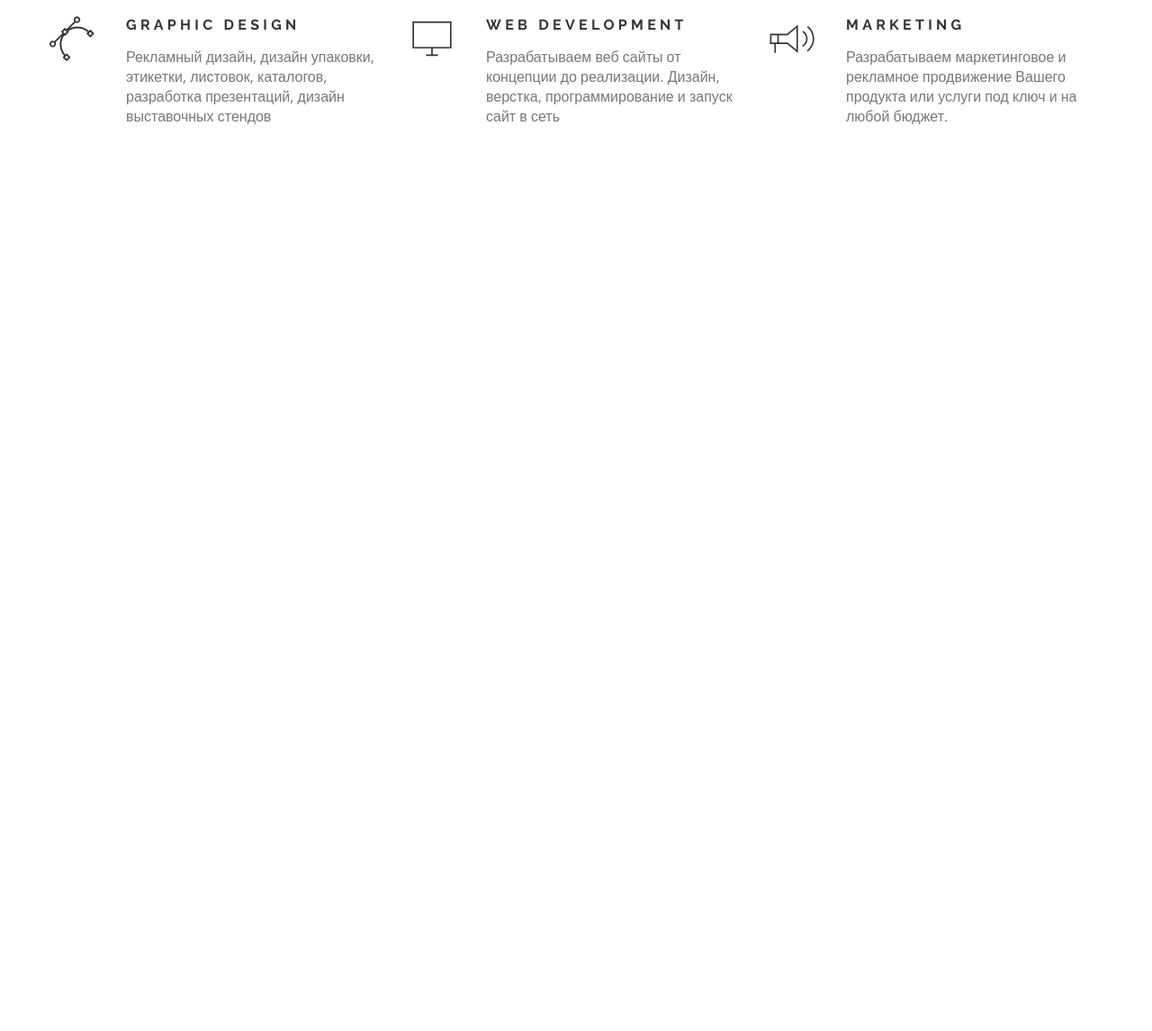
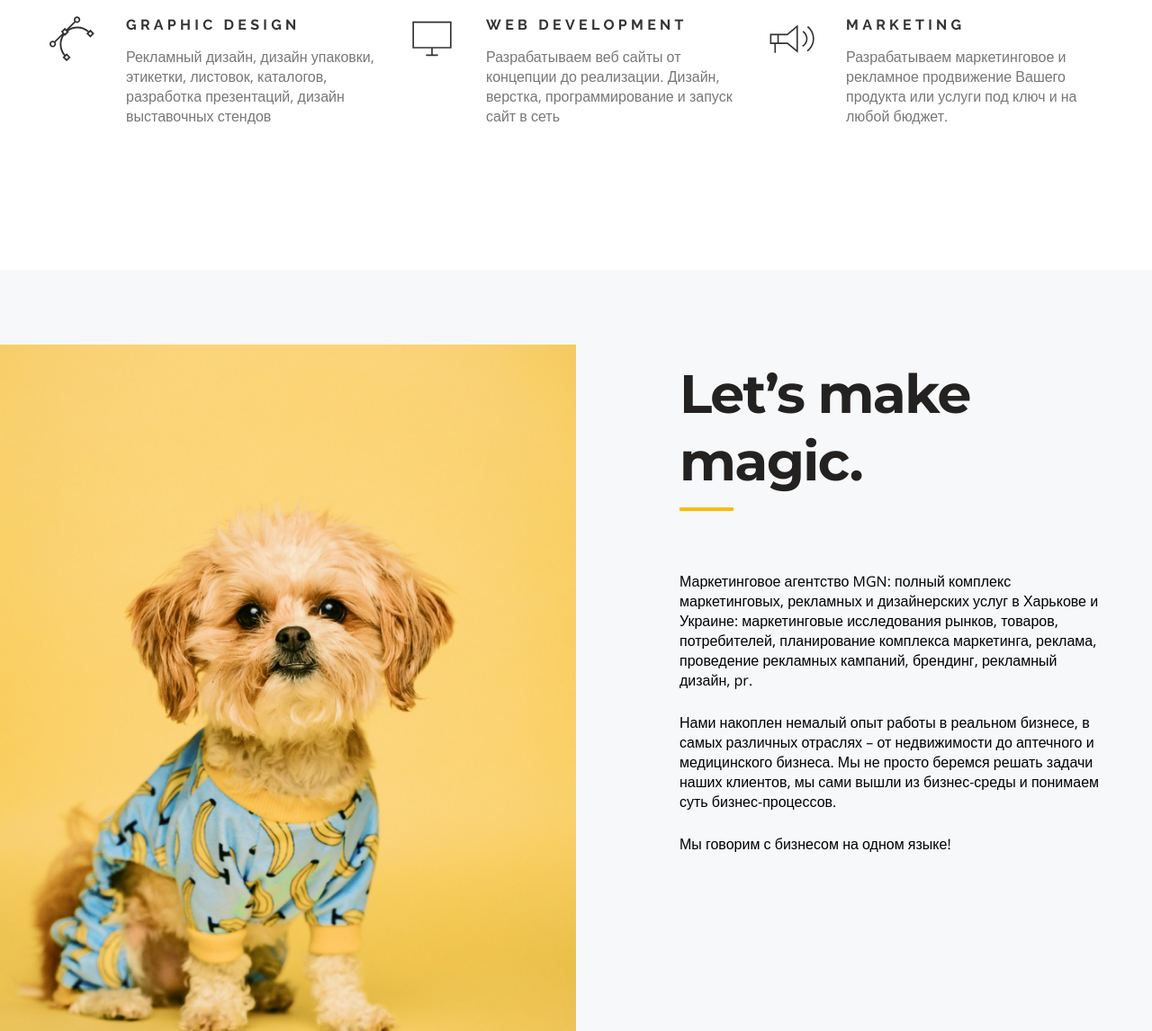
Before and after one commit to webdev-alexey/project_om, a plain HTML site: page index.html in a window 1280 px wide. Shown: the part 1868-3014 px from the top of the page at 90% size. Before the commit the page ends 2168 px from the top, so only its background shows below. Drawn offline with nearby package versions, Linux system fonts and the light colour scheme.

Commit message:
верстка magic + стилизация

```diff
--- a/css/style.css
+++ b/css/style.css
@@ -289,3 +289,25 @@ body {
 .expertise__item-text {
   color: #777;
 }
+
+.magic {
+  background-color: #f6f8fa;
+  background-image: url("../images/magic-bg.jpg");
+  background-repeat: no-repeat;
+  background-size: 50%;
+  background-position: left 82%;
+}
+
+.magic__inner {
+  max-width: 470px;
+  margin-left: auto;
+  padding: 100px 0 190px;
+}
+
+.magic__title {
+  margin-bottom: 67px;
+}
+
+.magic__text p {
+  margin-bottom: 25px;
+}
--- a/index.html
+++ b/index.html
@@ -167,6 +167,30 @@
       </div>
     </section>
 
+    <section class="magic">
+      <div class="container">
+        <div class="magic__inner">
+          <h2 class="title magic__title">Let’s make magic.</h2>
+          <div class="magic__text">
+            <p>
+              Маркетинговое агентство MGN: полный комплекс маркетинговых,
+              рекламных и дизайнерских услуг в Харькове и Украине: маркетинговые
+              исследования рынков, товаров, потребителей, планирование комплекса
+              маркетинга, реклама, проведение рекламных кампаний, брендинг,
+              рекламный дизайн, pr.
+            </p>
+            <p>
+              Нами накоплен немалый опыт работы в реальном бизнесе, в самых
+              различных отраслях – от недвижимости до аптечного и медицинского
+              бизнеса. Мы не просто беремся решать задачи наших клиентов, мы
+              сами вышли из бизнес-среды и понимаем суть бизнес-процессов.
+            </p>
+            <p>Мы говорим с бизнесом на одном языке!</p>
+          </div>
+        </div>
+      </div>
+    </section>
+
     <script src="js/script.js"></script>
   </body>
 </html>
```
